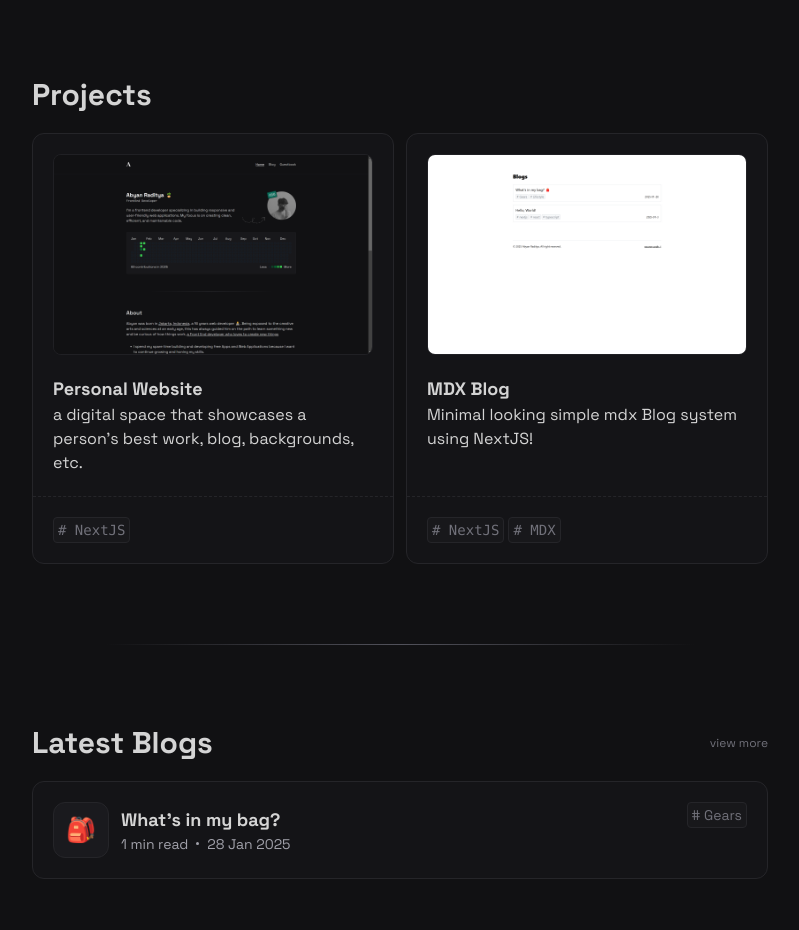
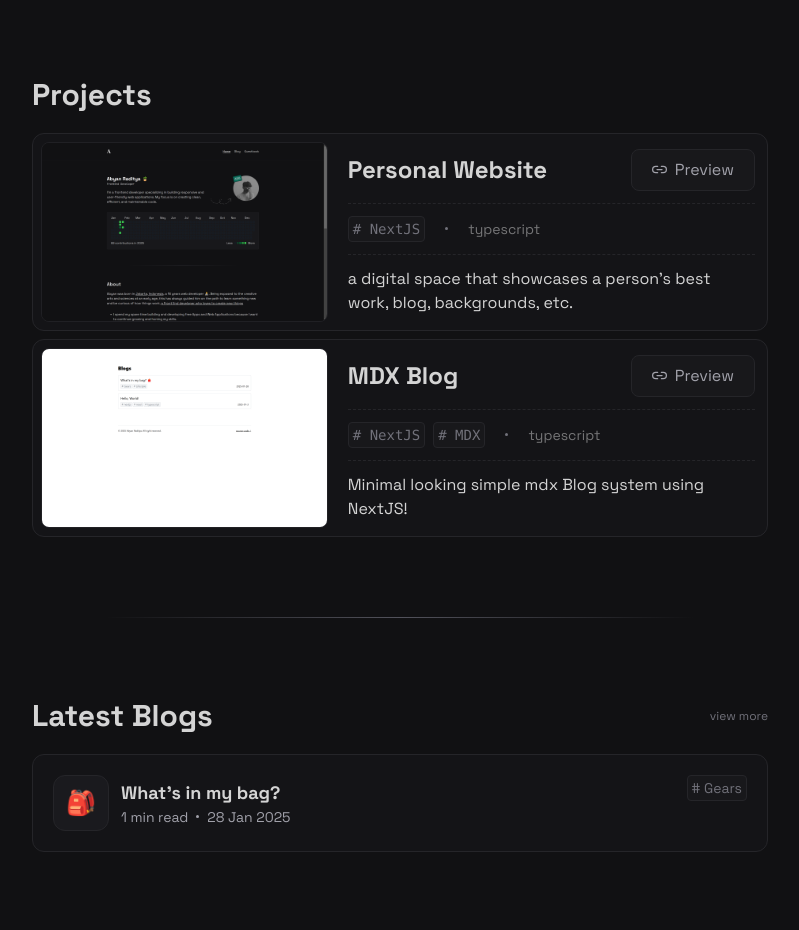
Before and after one commit to byanrkh/site, a Next.js app: page / in a window 1280 px wide. Shown: the part 1020-1950 px from the top of the page, without its empty margins (240-1039 px from the left). Built offline with nearby package versions, Linux system fonts and the light colour scheme.

Commit message:
Feat: changing project card design & removing github comment

```diff
--- a/app/(root)/(home)/content/Projects.tsx
+++ b/app/(root)/(home)/content/Projects.tsx
@@ -2,12 +2,14 @@ import Title from "@/components/Layout/Title";
 import Image from "next/image";
 import Link from "next/link";
 import React from "react";
+import { Link2 } from "react-feather";
 
 export default function Projects() {
   const project = [
     {
       label: "Personal Website",
       image: "byanrkh.png",
+      tech: "typescript",
       summary:
         "a digital space that showcases a person's best work, blog, backgrounds, etc.",
       tags: ["NextJS"],
@@ -16,6 +18,7 @@ export default function Projects() {
     {
       label: "MDX Blog",
       image: "mdx-blog.png",
+      tech: "typescript",
       summary: "Minimal looking simple mdx Blog system using NextJS!",
       tags: ["NextJS", "MDX"],
       link: "https://github.com/byanrkh/mdx-blog",
@@ -25,45 +28,54 @@ export default function Projects() {
   return (
     <section>
       <Title>Projects</Title>
-      <div className="grid grid-cols-1 sm:grid-cols-2 gap-3">
-        {project.map((p) => {
+      <div className="grid gap-2">
+        {project.map((p, idx) => {
           return (
-            <Link
-              key={p.label}
-              href={p.link}
-              className="border relative pb-12 border-[#252529] bg-[#141417] rounded-xl hover:scale-[1.01] duration-200"
+            <div
+              key={idx}
+              className="border border-[#252529] bg-[#141417] rounded-xl sm:flex items-center"
             >
-              <div className="p-5">
+              <div className="p-2">
                 <Image
                   src={`/assets/project/${p.image}`}
                   alt="mockup"
-                  width={1000}
+                  width={500}
                   height={100}
                   className="border border-[#202024] rounded-lg"
                 />
-                <div className="mt-5 mb-5">
-                  <h1 className="font-black text-lg">{p.label}</h1>
-                  <p>{p.summary}</p>
+              </div>
+              <div className="p-3 w-full">
+                <div className="flex justify-between items-center">
+                  <h1 className="text-2xl font-black">{p.label}</h1>
+                  <Link
+                    target="_blank"
+                    href={p.link}
+                    className="border border-[#252529] bg-[#18181b] px-5 py-2 flex items-center rounded-lg text-zinc-400 gap-2"
+                  >
+                    <Link2 size={15} /> Preview
+                  </Link>
                 </div>
-              </div>
-              <div className="absolute bottom-0 w-full">
-                <hr className="border-t border-t-[#252529] border-dashed" />
-                <div className="p-5">
-                  <ul className="flex gap-1">
-                    {p.tags.map((tag) => {
+                <hr className="border-1 border-[#252529] border-dashed my-3" />
+                <div className="flex items-center gap-5">
+                  <ul className="flex gap-2">
+                    {p.tags.map((t) => {
                       return (
                         <li
-                          key={tag}
+                          key={t}
                           className="text-sm bg-[#18181b] border border-[#252529] rounded px-1 py-0.5 text-zinc-500 font-mono w-fit"
                         >
-                          # {tag}
+                          # {t}
                         </li>
                       );
                     })}
                   </ul>
+                  <div className="bg-zinc-500 rounded-full h-[3px] w-[3px] aspect-square flex-none relative "></div>
+                  <p className="opacity-50 text-sm">{p.tech}</p>
                 </div>
+                <hr className="border-1 border-[#252529] border-dashed my-3" />
+                <p className="">{p.summary}</p>
               </div>
-            </Link>
+            </div>
           );
         })}
       </div>
--- a/app/(root)/blog/[slug]/content/Comment.tsx
+++ /dev/null
@@ -1,22 +0,0 @@
-"use client";
-
-import Giscus from "@giscus/react";
-import React from "react";
-
-export default function Comment() {
-  return (
-    <Giscus
-      repo="byanrkh/site"
-      repoId="R_kgDONsSOxA"
-      category="General"
-      categoryId="DIC_kwDONsSOxM4CmaAO"
-      mapping="pathname"
-      strict="0"
-      reactionsEnabled="1"
-      emitMetadata="0"
-      inputPosition="top"
-      theme="transparent_dark"
-      lang="en"
-    />
-  );
-}
--- a/app/(root)/blog/[slug]/page.tsx
+++ b/app/(root)/blog/[slug]/page.tsx
@@ -72,8 +72,6 @@ export default async function BlogPost({ params }: Props) {
         ~ Its the End of{" "}
         <span className="text-violet-300 underline">{post.title}</span> ~
       </p>
-      <hr className="mb-20 mt-5 border-t border-t-[#252529]" />
-      <Comment />
     </section>
   );
 }
```
